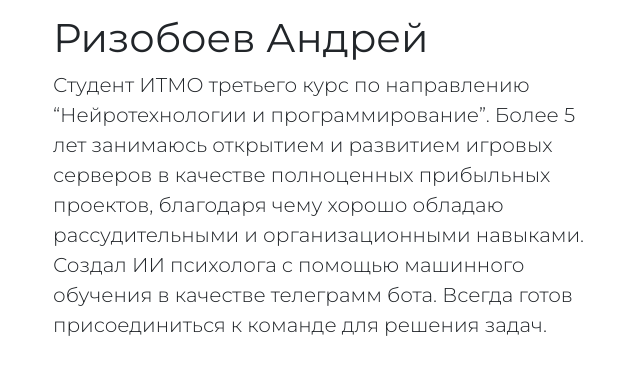
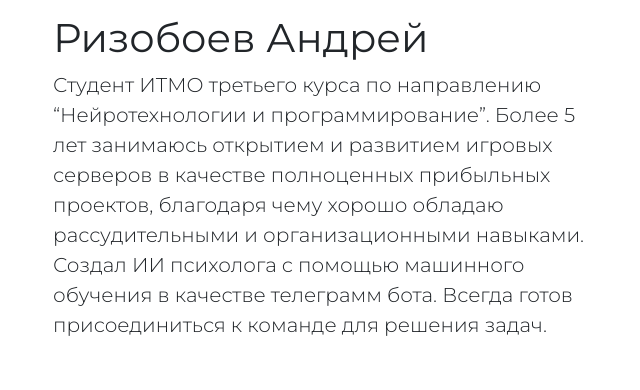
Before and after one commit to stepancar-web-programming/2023-fall-lab-portfolio-rizoboev-a., a plain HTML site: page index.html in a window 1280 px wide. Shown: the part 179-569 px from the top of the page, 29-669 px from the left. Drawn offline with nearby package versions, Linux system fonts and the light colour scheme.

Commit message:
Update index.html
Co-authored-by: Stepan Mikhailiuk <istepancar@gmail.com>

```diff
--- a/index.html
+++ b/index.html
@@ -29,7 +29,7 @@
                     <div class="col-lg-6">
                         <h1>Ризобоев Андрей</h1>
                         <p class="lead">
-                            Студент ИТМО третьего курс по направлению “Нейротехнологии и программирование”. Более 5 лет занимаюсь открытием и развитием игровых серверов в качестве полноценных прибыльных проектов, благодаря чему хорошо обладаю рассудительными и организационными навыками. Создал ИИ психолога с помощью машинного обучения в качестве телеграмм бота. Всегда готов присоединиться к команде для решения задач.
+                            Студент ИТМО третьего курса по направлению “Нейротехнологии и программирование”. Более 5 лет занимаюсь открытием и развитием игровых серверов в качестве полноценных прибыльных проектов, благодаря чему хорошо обладаю рассудительными и организационными навыками. Создал ИИ психолога с помощью машинного обучения в качестве телеграмм бота. Всегда готов присоединиться к команде для решения задач.
                         </p>
                     </div>
                 </div>
```
